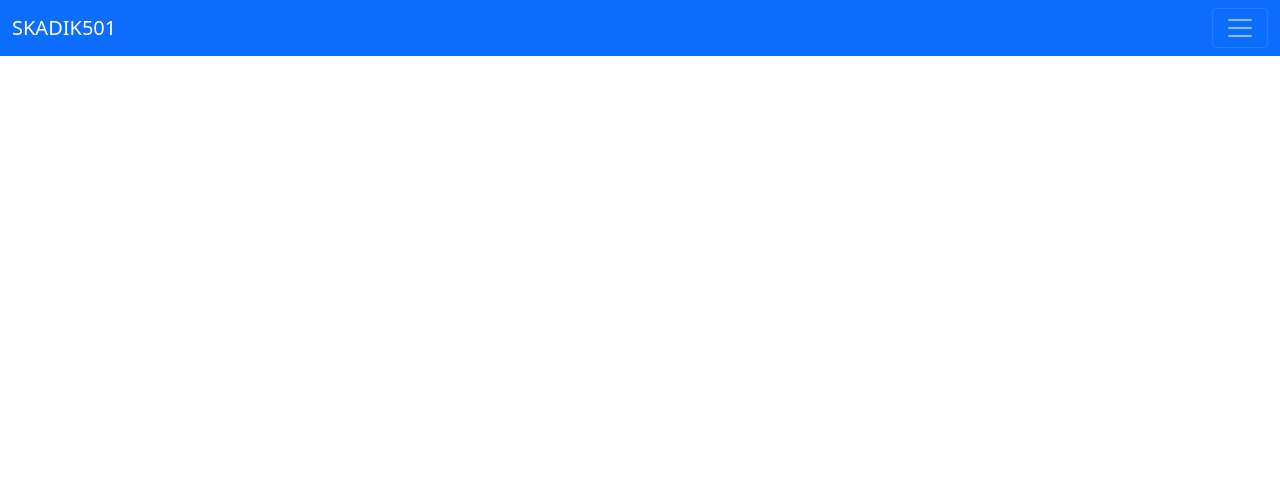
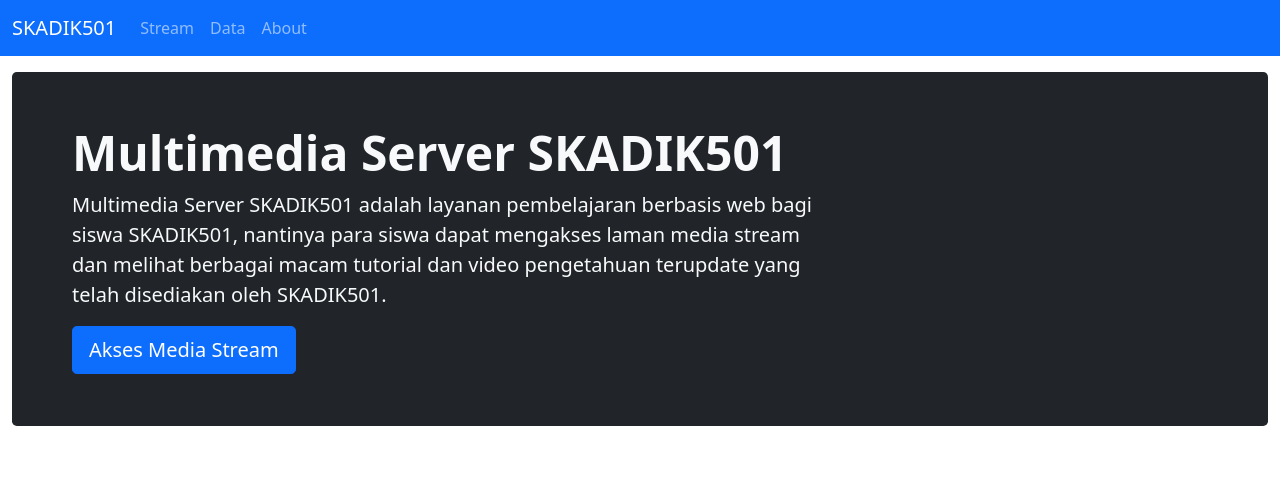
Before and after one commit to dendense/multimedia-server, a PHP site: page / in a window 1280 px wide. Shown: the top 489 px of the page. Run offline with PHP 8.4, Linux system fonts and the light colour scheme.

Commit message:
Adding Image & CSS File

```diff
--- a/css/custom.css
+++ b/css/custom.css
@@ -8,3 +8,8 @@ a {
   text-decoration: none;
   color: #151d3b;
 }
+
+.bg-foto {
+  background-image: url("https://cdn.pixabay.com/photo/2016/04/13/07/28/cherry-blossom-1326168_1280.jpg");
+  height: 100%;
+}
--- a/index.php
+++ b/index.php
@@ -11,22 +11,37 @@
 </head>
 
 <body>
-    <nav class="navbar navbar-dark bg-primary">
+    <nav class="navbar navbar-expand-lg navbar-dark bg-primary">
         <div class="container-fluid">
             <a class="navbar-brand" href="/">SKADIK501</a>
-            <button class="navbar-toggler" type="button" data-bs-toggle="collapse" data-bs-target="#navbarNavDropdown"
-                aria-controls="navbarNavDropdown" aria-expanded="false" aria-label="Toggle navigation">
+            <button class="navbar-toggler" type="button" data-bs-toggle="collapse" data-bs-target="#navbarNavAltMarkup"
+                aria-controls="navbarNavAltMarkup" aria-expanded="false" aria-label="Toggle navigation">
                 <span class="navbar-toggler-icon"></span>
             </button>
-            <div class="navbar-collapse collapse" id="navbarNavDropdown">
-                <ul class="navbar-nav">
-                    <li class="nav-item">
-                        <a href="/" class="nav-link active"></a>
-                    </li>
-                </ul>
+            <div class="collapse navbar-collapse" id="navbarNavAltMarkup">
+                <div class="navbar-nav">
+                    <a class="nav-link" href="#">Stream</a>
+                    <a class="nav-link" href="#">Data</a>
+                    <a class="nav-link" href="#">About</a>
+                </div>
             </div>
         </div>
     </nav>
+    <div class="container-fluid py-3">
+        <div class="p-5 mb-5 bg-dark text-light rounded-3">
+            <div class="container-fluid py-1">
+                <h1 class="display-5 fw-bold">Multimedia Server SKADIK501</h1>
+                <p class="col-md-8 fs-5">Multimedia Server SKADIK501 adalah layanan pembelajaran berbasis web bagi siswa
+                    SKADIK501, nantinya para siswa dapat mengakses laman media stream dan melihat berbagai macam
+                    tutorial dan video pengetahuan terupdate yang telah disediakan oleh SKADIK501.</p>
+                <a class="btn btn-primary btn-lg" type="button" href="http://skadik501.net:8096/"> Akses Media
+                    Stream</a>
+            </div>
+        </div>
+    </div>
+    <script src="js/bootstrap.bundle.min.js"
+        integrity="sha384-ka7Sk0Gln4gmtz2MlQnikT1wXgYsOg+OMhuP+IlRH9sENBO0LRn5q+8nbTov4+1p" crossorigin="anonymous">
+    </script>
 
 </body>
 
```
Also changed, not shown: README.md, img/bg1.jpg (added).
